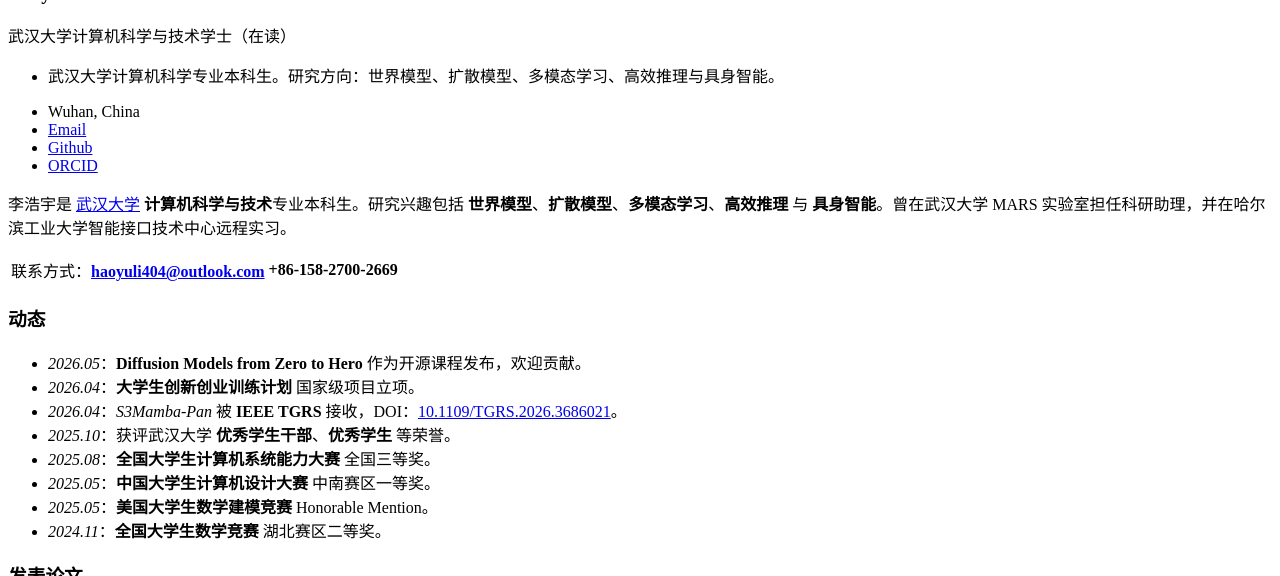
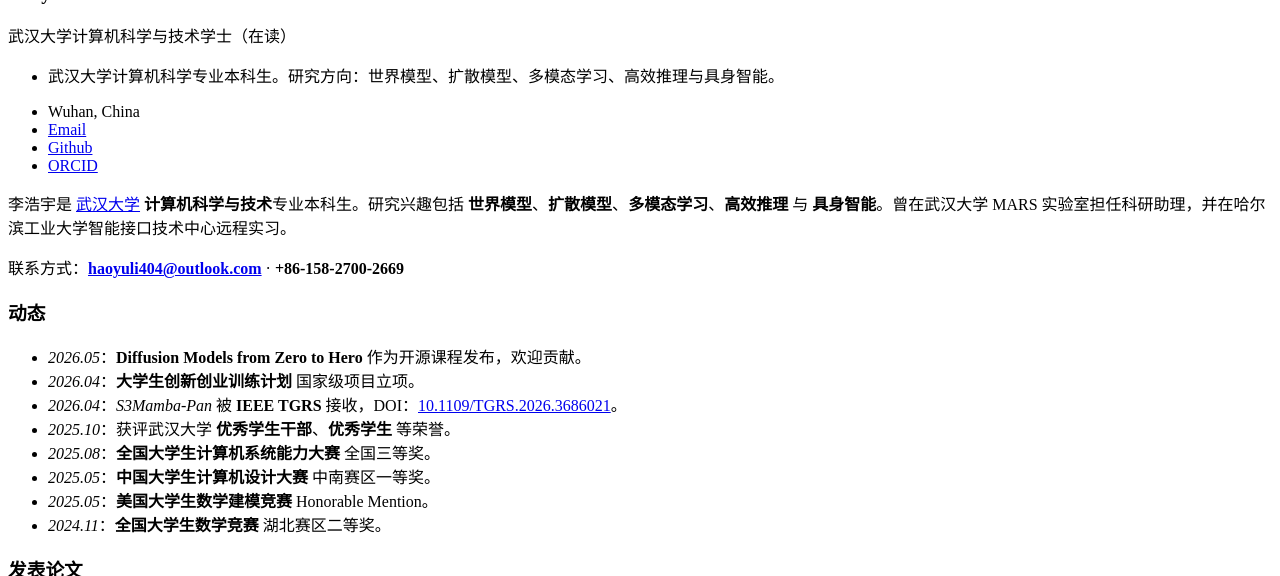
Before and after one commit to HaoyuLi-Nova/HaoyuLi-Nova.github.io, a Jekyll site: the page built from _pages/zh.md, in a window 1280 px wide and 900 px high, scrolled down 344 px, cut to the strip 0-576 px from the top of the window. Built offline with Jekyll 4.4.1, drawn with Linux system fonts in a browser that asks for light colours.

Commit message:
Update contact formatting and image paths in English and Chinese homepages for improved consistency and presentation. Adjusted contact details and publication images to use site base URL for better accessibility.

```diff
--- a/_includes/i18n/home-en.md
+++ b/_includes/i18n/home-en.md
@@ -2,7 +2,7 @@
 
 Haoyu Li is an undergraduate student in **Computer Science** at [Wuhan University](https://www.whu.edu.cn/). His research interests include **world models**, **diffusion models**, **multimodal learning**, **efficient inference**, and **embodied AI**. He has been a research assistant at the MARS Lab, Wuhan University, and a remote research intern at the Intelligent Interface Center, Harbin Institute of Technology.
 
-Contact: **[haoyuli404@outlook.com](mailto:haoyuli404@outlook.com)** | **+86-158-2700-2669**
+Contact: **[haoyuli404@outlook.com](mailto:haoyuli404@outlook.com)** · **+86-158-2700-2669**
 
 # News {#news}
 
@@ -17,7 +17,7 @@
 
 # Publications {#publications}
 
-<div class='paper-box'><div class='paper-box-image'><div><div class="badge">IEEE TGRS</div><img src='{{ "/images/paper/S3Mamba-Pan.png" | relative_url }}' alt="S3Mamba-Pan framework: frequency-decoupled dual-stream Mamba for pansharpening" width="100%"></div></div>
+<div class='paper-box'><div class='paper-box-image'><div><div class="badge">IEEE TGRS</div><img src='{{ site.baseurl }}/images/paper/S3Mamba-Pan.png' alt="S3Mamba-Pan framework: frequency-decoupled dual-stream Mamba for pansharpening" width="100%"></div></div>
 <div class='paper-box-text' markdown="1">
 
 **S3Mamba-Pan: Spectral-Spatial-Scale Mamba With Frequency-Decoupled Dual-Stream for Pansharpening**
@@ -47,19 +47,19 @@
 
 # Research Experience {#research-experience}
 
-- **MARS Lab, Wuhan University** - *Research Assistant* | Apr. 2025 - Present | Wuhan, China | Advisor: Prof. Mang Ye
+- **MARS Lab, Wuhan University** - *Research Assistant* · Apr. 2025 - Present · Wuhan, China · Advisor: Prof. Mang Ye
   - Studied **federated prototype learning** for multi-center, multimodal psychiatric diagnosis, focusing on non-IID data, privacy constraints, and cross-domain generalization; designed topology-aware prototype modeling to reduce prototype shift and semantic mixing across heterogeneous clinical centers.
   - Designed a multimodal agentic diagnosis framework that organizes clinical text, structured scales, and multimodal evidence into a hierarchical reasoning chain.
   - Co-developed a multidimensional psychiatric benchmark, focusing on interpretability, robustness, and failure-mode diagnosis in complex settings; the dataset is released on **[Harvard Dataverse](https://doi.org/10.7910/DVN/QW23QP)**.
 
-- **Intelligent Interface Center, Harbin Institute of Technology** - *Remote Research Intern* | Dec. 2025 - Present | Remote | Advisor: Prof. Tiejun Zhao
+- **Intelligent Interface Center, Harbin Institute of Technology** - *Remote Research Intern* · Dec. 2025 - Present · Remote · Advisor: Prof. Tiejun Zhao
   - Contributed to **S3Mamba-Pan**, an efficient visual modeling project, studying the trade-offs among spatial detail, spectral consistency, and inference efficiency through frequency-decoupled dual-stream Mamba, Haar-wavelet decomposition, spectral anchors, and adaptive distribution recalibration.
   - **Time-series generation:** Developed **ChronoRect**, using rectified flow to model continuous distribution transport in clinical time-series data, and proposed **EHR-TriDiT** to improve synthetic fidelity, downstream utility, and empirical privacy safety, gaining hands-on understanding of flow matching, generative sampling, and conditional modeling.
   - **Controllable video generation:** Studied region and trajectory conditioning in **object-centric text-to-video diffusion**, aiming to improve object motion control, identity preservation, attribute binding, and temporal consistency in generated videos.
 
 # Projects {#projects}
 
-<div class='paper-box'><div class='paper-box-image'><div><img src='{{ "/images/project/diffusion.png" | relative_url }}' alt="Diffusion Models from Zero to Hero: hands-on course covering DDPM through video generation" width="100%"></div></div>
+<div class='paper-box'><div class='paper-box-image'><div><img src='{{ site.baseurl }}/images/project/diffusion.png' alt="Diffusion Models from Zero to Hero: hands-on course covering DDPM through video generation" width="100%"></div></div>
 <div class='paper-box-text' markdown="1">
 
 **[Diffusion Models from Zero to Hero](https://github.com/HaoyuLi-Nova/Diffusion-Zero-to-Hero)** - *Oct. 2025 - Present* · Diffusers, Motion control
@@ -69,7 +69,7 @@
 </div>
 </div>
 
-<div class='paper-box'><div class='paper-box-image'><div><img src='{{ "/images/project/happyllm.png" | relative_url }}' alt="Happy-LLM" width="100%"></div></div>
+<div class='paper-box'><div class='paper-box-image'><div><img src='{{ site.baseurl }}/images/project/happyllm.png' alt="Happy-LLM" width="100%"></div></div>
 <div class='paper-box-text' markdown="1">
 
 **[Happy-LLM](https://github.com/datawhalechina/happy-llm)** - *Aug. 2025 - Apr. 2026* · Pretraining -> SFT
@@ -80,7 +80,7 @@
 </div>
 </div>
 
-<div class='paper-box'><div class='paper-box-image'><div><video src='{{ "/images/project/CyberMars.mp4" | relative_url }}' autoplay loop muted playsinline preload="metadata" width="100%"></video></div></div>
+<div class='paper-box'><div class='paper-box-image'><div><video src='{{ site.baseurl }}/images/project/CyberMars.mp4' autoplay loop muted playsinline preload="metadata" width="100%"></video></div></div>
 <div class='paper-box-text' markdown="1">
 
 **[CyberMars: Intelligent CyberDog Robotics Control](https://github.com/HaoyuLi-Nova/CyberMars)** - *Apr. 2025 - Aug. 2025* · ROS reinforcement learning
@@ -97,8 +97,8 @@
 
 # Leadership & Service {#leadership-service}
 
-- **Class monitor**, Wuhan University | Sept. 2023 - Present - responsible for a class of **31** students; coordinated academic, administrative, and collective affairs; organized **16** themed activities across class, college, and inter-college settings.
-- **Committee member, External Liaison Department** | Sept. 2023 - Present - facilitated **2** campus-enterprise collaborations; planned events reaching **5,000+** participants cumulatively.
+- **Class monitor**, Wuhan University · Sept. 2023 - Present - responsible for a class of **31** students; coordinated academic, administrative, and collective affairs; organized **16** themed activities across class, college, and inter-college settings.
+- **Committee member, External Liaison Department** · Sept. 2023 - Present - facilitated **2** campus-enterprise collaborations; planned events reaching **5,000+** participants cumulatively.
 
 # Skills {#skills}
 
--- a/_includes/i18n/home-zh.md
+++ b/_includes/i18n/home-zh.md
@@ -2,7 +2,7 @@
 
 李浩宇是 [武汉大学](https://www.whu.edu.cn/) **计算机科学与技术**专业本科生。研究兴趣包括 **世界模型**、**扩散模型**、**多模态学习**、**高效推理** 与 **具身智能**。曾在武汉大学 MARS 实验室担任科研助理，并在哈尔滨工业大学智能接口技术中心远程实习。
 
-联系方式：**[haoyuli404@outlook.com](mailto:haoyuli404@outlook.com)** | **+86-158-2700-2669**
+联系方式：**[haoyuli404@outlook.com](mailto:haoyuli404@outlook.com)** · **+86-158-2700-2669**
 
 # 动态 {#news}
 
@@ -17,7 +17,7 @@
 
 # 发表论文 {#publications}
 
-<div class='paper-box'><div class='paper-box-image'><div><div class="badge">IEEE TGRS</div><img src='{{ "/images/paper/S3Mamba-Pan.png" | relative_url }}' alt="S3Mamba-Pan 框架：频率解耦双流 Mamba 用于全色锐化" width="100%"></div></div>
+<div class='paper-box'><div class='paper-box-image'><div><div class="badge">IEEE TGRS</div><img src='{{ site.baseurl }}/images/paper/S3Mamba-Pan.png' alt="S3Mamba-Pan 框架：频率解耦双流 Mamba 用于全色锐化" width="100%"></div></div>
 <div class='paper-box-text' markdown="1">
 
 **S3Mamba-Pan: Spectral-Spatial-Scale Mamba With Frequency-Decoupled Dual-Stream for Pansharpening**
@@ -59,7 +59,7 @@
 
 # 项目 {#projects}
 
-<div class='paper-box'><div class='paper-box-image'><div><img src='{{ "/images/project/diffusion.png" | relative_url }}' alt="Diffusion Models from Zero to Hero：从 DDPM 到视频生成的扩散模型实战课程" width="100%"></div></div>
+<div class='paper-box'><div class='paper-box-image'><div><img src='{{ site.baseurl }}/images/project/diffusion.png' alt="Diffusion Models from Zero to Hero：从 DDPM 到视频生成的扩散模型实战课程" width="100%"></div></div>
 <div class='paper-box-text' markdown="1">
 
 **[Diffusion Models from Zero to Hero](https://github.com/HaoyuLi-Nova/Diffusion-Zero-to-Hero)** — *2025 年 10 月 – 至今* · Diffusers, Motion control
@@ -69,7 +69,7 @@
 </div>
 </div>
 
-<div class='paper-box'><div class='paper-box-image'><div><img src='{{ "/images/project/happyllm.png" | relative_url }}' alt="Happy-LLM：从零开始构建大语言模型" width="100%"></div></div>
+<div class='paper-box'><div class='paper-box-image'><div><img src='{{ site.baseurl }}/images/project/happyllm.png' alt="Happy-LLM：从零开始构建大语言模型" width="100%"></div></div>
 <div class='paper-box-text' markdown="1">
 
 **[Happy-LLM](https://github.com/datawhalechina/happy-llm)** — *2025 年 8 月 – 2026 年 4 月* · **Pretraining -> SFT**
@@ -79,7 +79,7 @@
 </div>
 </div>
 
-<div class='paper-box'><div class='paper-box-image'><div><video src='{{ "/images/project/CyberMars.mp4" | relative_url }}' autoplay loop muted playsinline preload="metadata" width="100%"></video></div></div>
+<div class='paper-box'><div class='paper-box-image'><div><video src='{{ site.baseurl }}/images/project/CyberMars.mp4' autoplay loop muted playsinline preload="metadata" width="100%"></video></div></div>
 <div class='paper-box-text' markdown="1">
 
 **[CyberMars: Intelligent CyberDog Robotics Control](https://github.com/HaoyuLi-Nova/CyberMars)** — *2025 年 4 月 – 8 月* · ROS、强化学习
```
